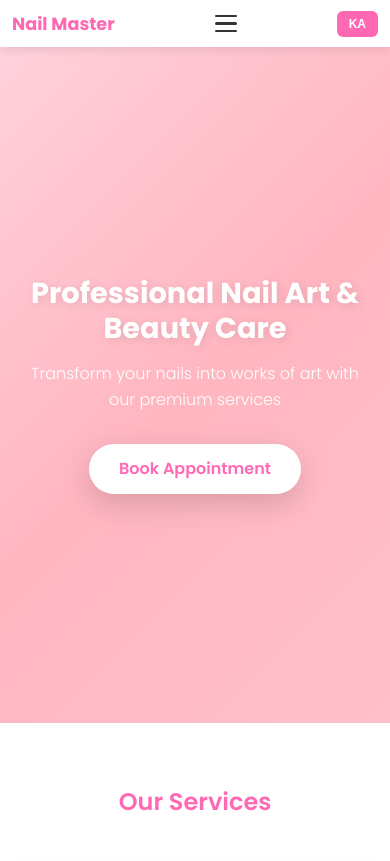
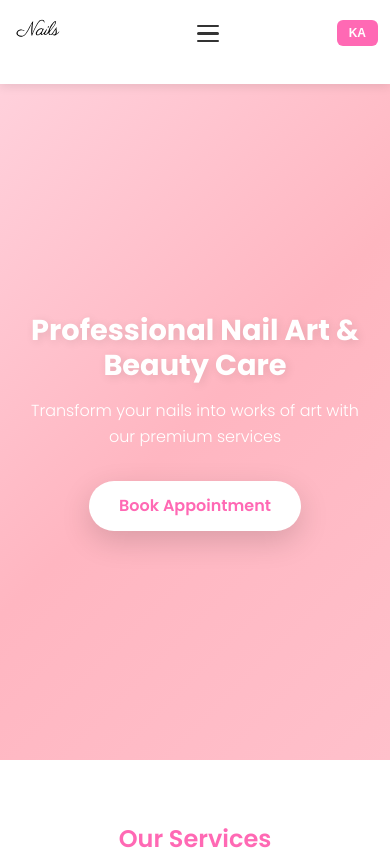
Before and after one commit to romka-hue/nail_master.github.io, a plain HTML site: page index.html in a window 390 px wide. Shown: the top 861 px of the page. Drawn offline with Linux system fonts and the light colour scheme.

Commit message:
finishing the website

```diff
--- a/index.html
+++ b/index.html
@@ -8,13 +8,15 @@
     <link rel="preconnect" href="https://fonts.gstatic.com" crossorigin>
     <link href="https://fonts.googleapis.com/css2?family=Poppins:wght@300;400;500;600;700&display=swap" rel="stylesheet">
     <link rel="stylesheet" href="style.css">
+
+    <link rel="icon" type="image/svg+xml" href="nailslogo.svg" >
 </head>
 <body>
     <!-- Navbar -->
     <nav class="navbar">
         <div class="container">
             <div class="nav-content">
-                <div class="logo">Nail Master</div>
+                <a href="#home" class="logo"><img src="nailslogo.svg" alt="Nail Master"></a>
                 <button class="hamburger" id="hamburger" aria-label="Toggle menu">
                     <span></span>
                     <span></span>
--- a/style.css
+++ b/style.css
@@ -28,6 +28,12 @@ body {
 @media (max-width: 768px) {
     .container {
         padding: 0 16px;
+    }
+    .navbar .nav-links a {
+        font-size: 0.9rem;
+    }
+    .navbar{
+        height: 10vh;
     }
 }
 
@@ -62,6 +68,7 @@ body {
   .has-section-divider {
     padding-bottom: calc(var(--section-divider-ratio) * 0.6);
   }
+
 }
 
 /* Navbar */
@@ -82,10 +89,12 @@ body {
 }
 
 .logo {
-  font-size: 1.5rem;
-  font-weight: 700;
-  color: #ff69b4;
   flex-shrink: 0;
+  display: block;
+}
+
+.logo img {
+    height: 40px;
 }
 
 .nav-links {
@@ -176,9 +185,7 @@ body {
     font-size: 0.9rem;
   }
 
-  .logo {
-    font-size: 1.2rem;
-  }
+
 
   .lang-toggle {
     padding: 6px 10px;
@@ -198,9 +205,7 @@ body {
     display: flex;
   }
 
-  .logo {
-    font-size: 1.1rem;
-  }
+
 
   .nav-links {
     position: absolute;
@@ -253,9 +258,7 @@ body {
     padding: 0.6rem 0;
   }
 
-  .logo {
-    font-size: 1rem;
-  }
+
 
   .hamburger span {
     width: 22px;
@@ -278,9 +281,7 @@ body {
     font-size: 0.9rem;
   }
 
-  .logo {
-    font-size: 1.2rem;
-  }
+
 }
 
 @media (max-width: 640px) {
@@ -328,9 +329,7 @@ body {
     position: relative;
   }
 
-  .logo {
-    font-size: 1.1rem;
-  }
+
 
   .lang-toggle {
     padding: 6px 12px;
```
Also changed, not shown: nailslogo.svg (added).
